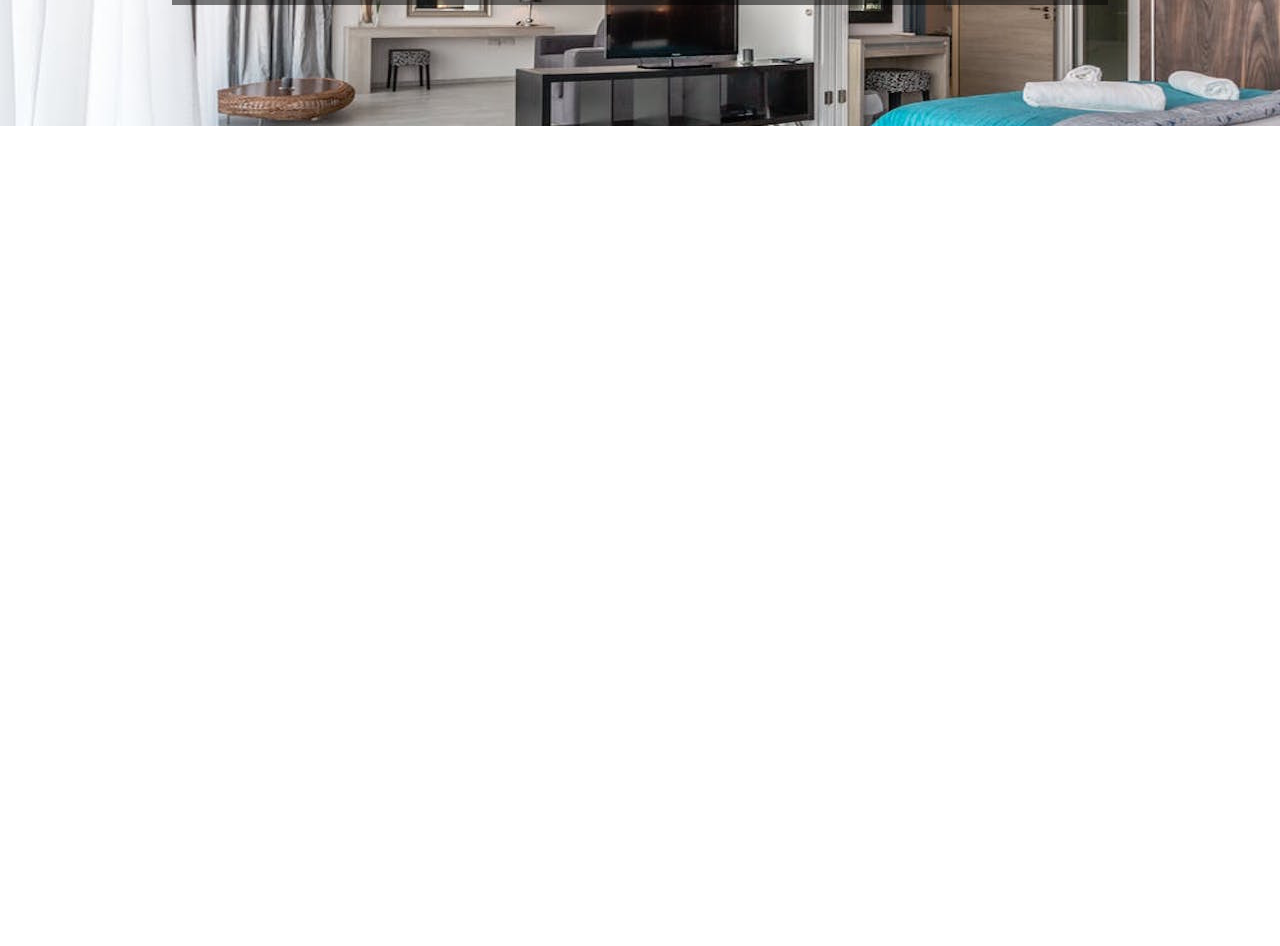
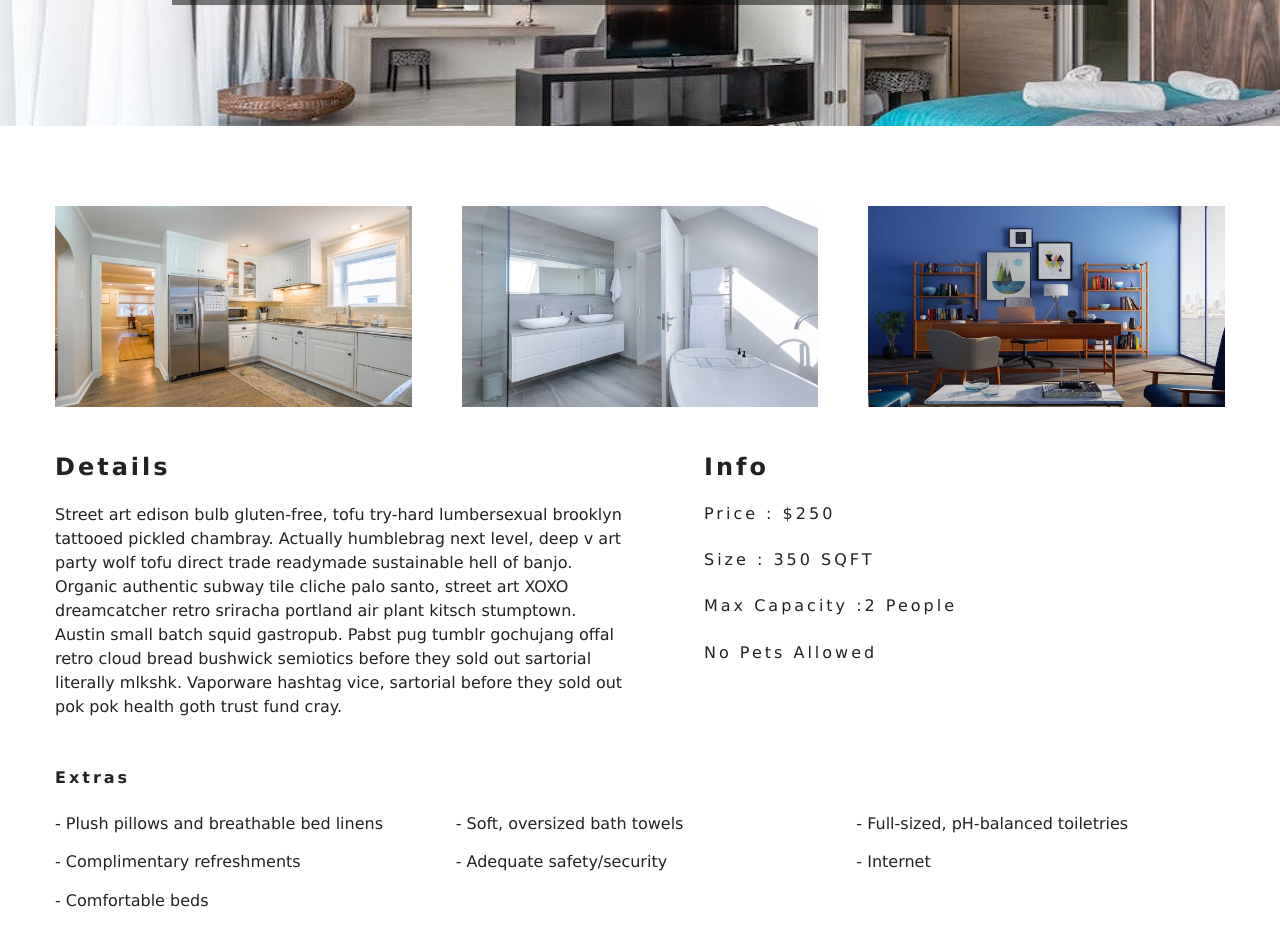
Before and after one commit to Lekkyjay/react-hotel-reservation, a React (Create React App) app: page /rooms/double-basic in a window 1280 px wide. Shown: the part 420-1366 px from the top of the page. Before the commit the page ends 800 px from the top, so only its background shows below. Built offline with nearby package versions, Linux system fonts and the light colour scheme.

Commit message:
Completed roomsList on room page

```diff
--- /dev/null
+++ b/src/components/RoomsContainer.js
@@ -0,0 +1,23 @@
+import React, { useContext } from 'react'
+import RoomsFilter from './RoomsFilter'
+import RoomsList from './RoomsList'
+import { GlobalContext } from '../context'
+import Loading from './Loading'
+
+const RoomsContainer = () => {
+  const { loading, sortedRooms, rooms } = useContext(GlobalContext)
+
+  //This is not working. Loading is not getting loaded.
+  if (loading) {
+    return <Loading />
+  }
+
+  return (
+    <div>
+      <RoomsFilter rooms={rooms} />
+      <RoomsList rooms={sortedRooms} />
+    </div>
+  )
+}
+
+export default RoomsContainer
--- /dev/null
+++ b/src/components/RoomsFilter.js
@@ -0,0 +1,11 @@
+import React from 'react'
+
+const RoomsFilter = () => {
+  return (
+    <div>
+      Hello from rooms filter
+    </div>
+  )
+}
+
+export default RoomsFilter
--- /dev/null
+++ b/src/components/RoomsList.js
@@ -0,0 +1,23 @@
+import React from 'react'
+import Room from './Room'
+
+const RoomsList = ({rooms}) => {
+  if (rooms.length === 0) {
+    return (
+      <div className="empty-search">
+        <h3>unfortunately no rooms matched your search parameters</h3>
+      </div>
+    );
+  }
+  return (
+    <section className="roomslist">
+      <div className="roomslist-center">
+        {rooms.map(item => {
+          return <Room key={item.id} room={item} />;
+        })}
+      </div>
+    </section>
+  )
+}
+
+export default RoomsList
--- a/src/context.js
+++ b/src/context.js
@@ -9,7 +9,6 @@
     sortedRooms: [],
     featuredRooms: [],
     loading: true,
-    /*
     type: "all",
     capacity: 1,
     price: 0,
@@ -18,15 +17,15 @@
     minSize: 0,
     maxSize: 0,
     breakfast: false,
-    pets: false*/
+    pets: false
   })
 
   useEffect(() => {
     let rooms = formatData(items)
     let featuredRooms = rooms.filter(room => room.featured === true);
-    // let maxPrice = Math.max(...rooms.map(item => item.price));
-    // let maxSize = Math.max(...rooms.map(item => item.size));
-    setData({rooms, featuredRooms, sortedRooms: rooms, loading: false});
+    let maxPrice = Math.max(...rooms.map(item => item.price));
+    let maxSize = Math.max(...rooms.map(item => item.size));
+    setData({rooms, featuredRooms, sortedRooms: rooms, loading: false, price: maxPrice, maxPrice, maxSize});
   }, [])
 
   const formatData = (items) => {
@@ -47,8 +46,37 @@
     return room;
   };
 
+  const handleChange = event => {
+    const target = event.target;
+    const value = target.type === "checkbox" ? target.checked : target.value;
+    const name = target.name;
+    console.log('name:', name, 'value:', value);
+
+    // setData(
+    //   {
+    //     [name]: value
+    //   },
+    //   this.filterRooms
+    // );
+  };
+
+  const filterRooms = () => {
+    console.log('hello');
+
+    // let {
+    //   rooms,
+    //   type,
+    //   capacity,
+    //   price,
+    //   minSize,
+    //   maxSize,
+    //   breakfast,
+    //   pets
+    // } = this.state;
+  }
+
   return (
-    <GlobalContext.Provider value={{ ...data, getRoom }}>
+    <GlobalContext.Provider value={{ ...data, getRoom, handleChange }}>
       { children }
     </GlobalContext.Provider>
   )
--- a/src/pages/Rooms.js
+++ b/src/pages/Rooms.js
@@ -2,6 +2,7 @@
 import Hero from "../components/Hero"
 import Banner from "../components/Banner"
 import { Link } from "react-router-dom"
+import RoomsContainer from '../components/RoomsContainer'
 
 const Rooms = () => {
   return (
@@ -13,6 +14,7 @@
           </Link>
         </Banner>
       </Hero>
+      <RoomsContainer />
     </div>
   )
 }
--- a/src/pages/SingleRoom.js
+++ b/src/pages/SingleRoom.js
@@ -15,6 +15,8 @@
 
   const { getRoom } = useContext(GlobalContext)
   const room = getRoom(slug.param)
+  console.log('room:', room);   //returns twice undefined then twice data
+
 
   if(!room) {
     return (
@@ -39,9 +41,11 @@
     images
   } = room
 
-  // const [main, ...defaultImages] = images
+  //aray destructuring with rest operator
+  const [main, ...defaultImages] = images
 
   return (
+    <div>
       <StyledHero img={images[0] || slug.defBcg}>
         <Banner title={`${name} room`}>
           <Link to="/rooms" className="btn-primary">
@@ -49,6 +53,39 @@
           </Link>
         </Banner>
       </StyledHero>
+      <section className="single-room">
+        <div className="single-room-images">
+          {defaultImages.map((item, index) => (
+            <img key={index} src={item} alt={name} />
+          ))}
+        </div>
+        <div className="single-room-info">
+          <article className="desc">
+            <h3>details</h3>
+            <p>{description}</p>
+          </article>
+          <article className="info">
+            <h3>info</h3>
+            <h6>price : ${price}</h6>
+            <h6>size : {size} SQFT</h6>
+            <h6>
+              max capacity :
+              {capacity > 1 ? `${capacity} people` : `${capacity} person`}
+            </h6>
+            <h6>{pets ? "pets allowed" : "no pets allowed"}</h6>
+            <h6>{breakfast && "free breakfast included"}</h6>
+          </article>
+        </div>
+      </section>
+      <section className="room-extras">
+        <h6>extras </h6>
+        <ul className="extras">
+          {extras.map((item, index) => (
+            <li key={index}>- {item}</li>
+          ))}
+        </ul>
+      </section>
+    </div>
   )
 }
 
```
Lines whose indentation alone changed are shown as unchanged.
